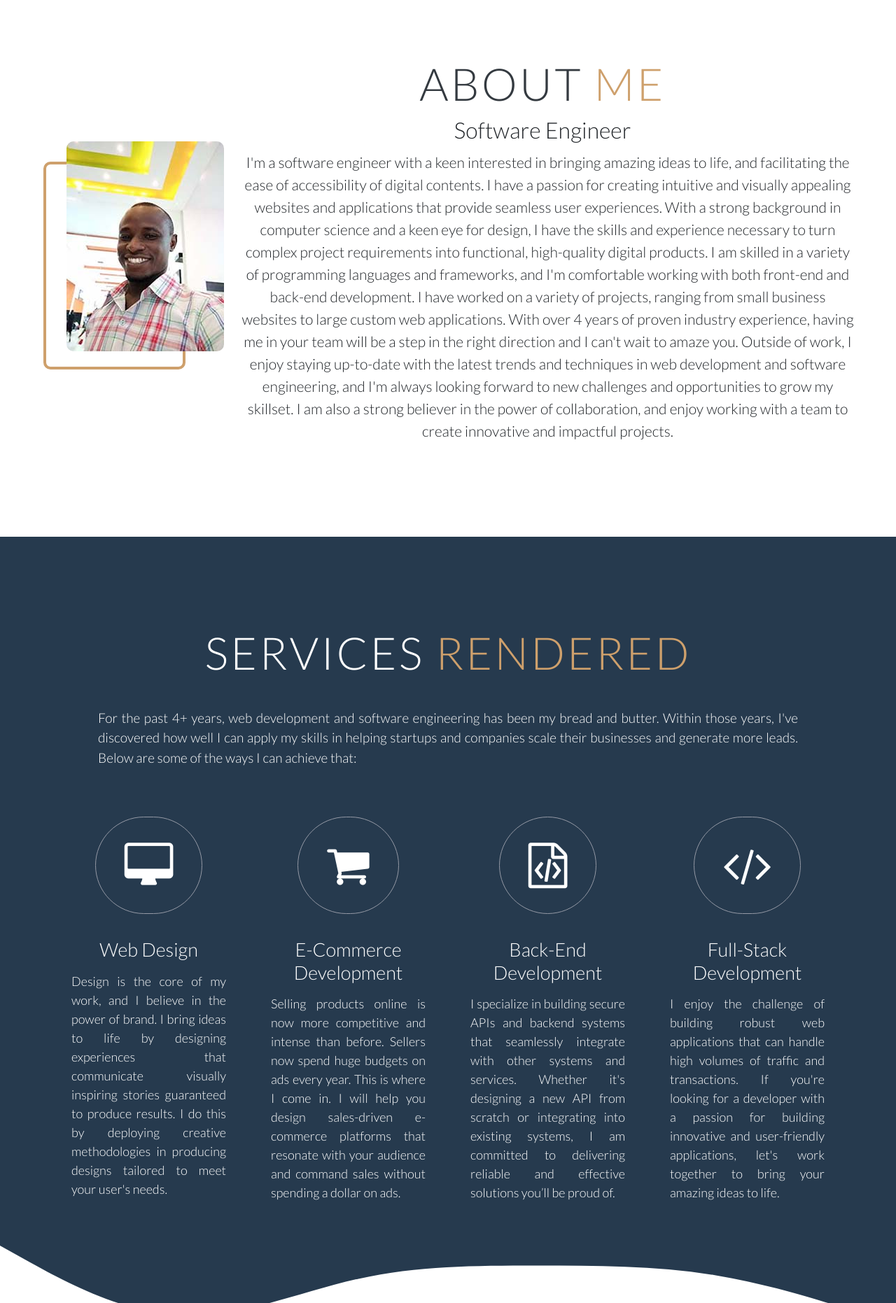
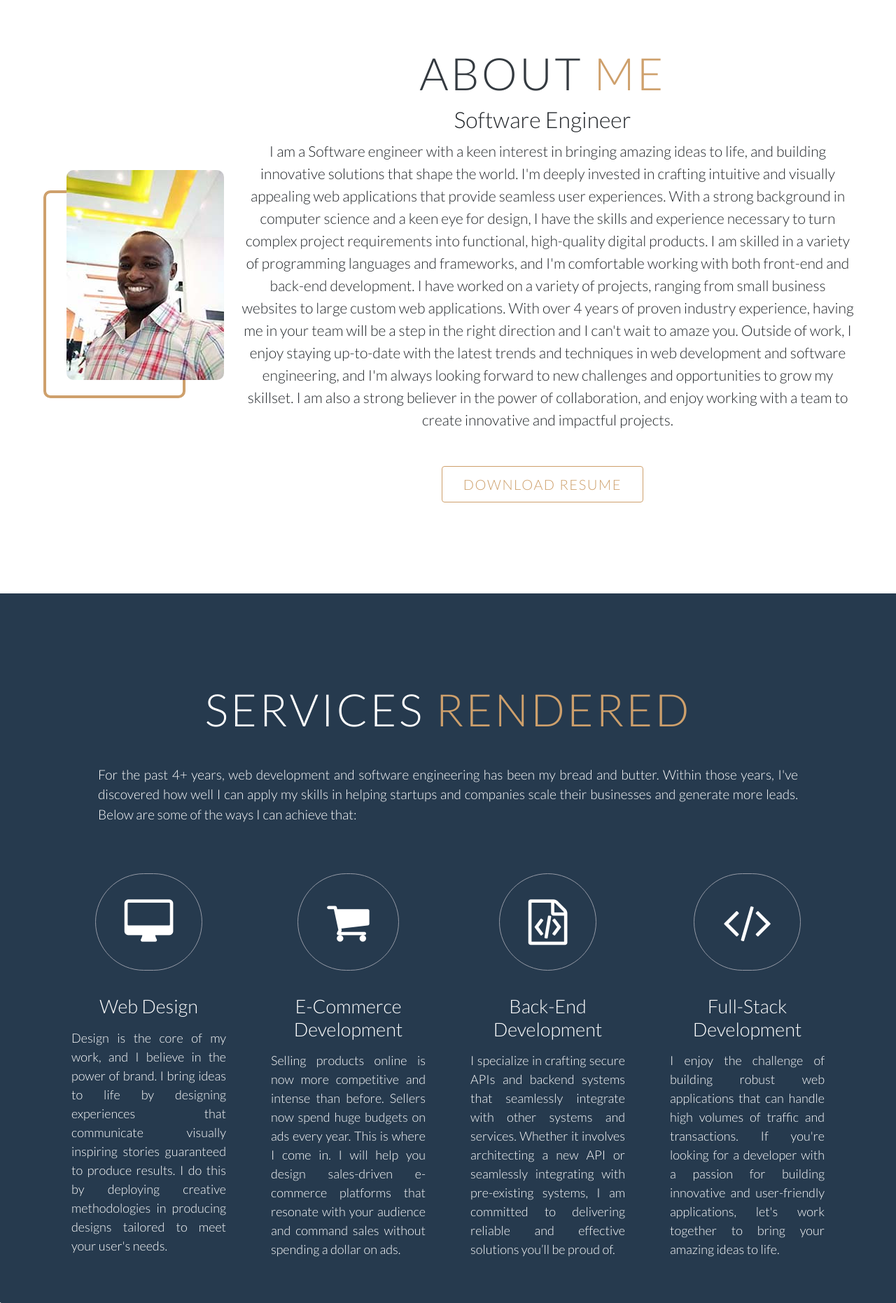
Before and after one commit to NsikanPatrick/my-portfolio-website, a Django app: page / in a window 1280 px wide. Shown: the part 933-2795 px from the top of the page at 70% size. Run offline with Django 4.2, Linux system fonts and the light colour scheme; some libraries are stand-ins or nearby versions.

Commit message:
Added Resume button

```diff
--- a/my_portfolio/views.py
+++ b/my_portfolio/views.py
@@ -11,5 +11,5 @@ def index(request):
 
 def resume(request):
     # filepath = os.path.join('static', 'Resume.pdf')
-    filepath = os.path.join('static', 'NSIKAN ADAOWO - SOFTWARE ENGINEER RESUME.pdf')
+    filepath = os.path.join('static', 'NSIKAN ADAOWO - PYTHON DEVELOPER.pdf')
     return FileResponse(open(filepath, 'rb'), content_type='application/pdf')
--- a/static/css/main.css
+++ b/static/css/main.css
@@ -205,19 +205,23 @@ a{
     }
 
 .hero-section .hero-content{
-    margin-top:17%
+    margin-top:15%;
     }
 
-@media (max-width: 991px){
+@media (max-width: 1279px){
     .hero-section .hero-content{
-        margin-top:37%;text-align:center
+        /* margin-top:37%; @media (max-width: 991px)*/
+        margin-top: 18%;
+        text-align:center
         }
 
     }
 
 @media (max-width: 767px){
     .hero-section .hero-content{
-        margin-top:50%;text-align:center
+        /* margin-top:50%; */
+        margin-top: 30%;
+        text-align:center
         }
     }
 
--- a/templates/index.html
+++ b/templates/index.html
@@ -22,8 +22,8 @@
                             <h3>Hi there,</h3>
                             <h1>My name is <br>
                                 Nsikan Patrick Adaowo</h1>
-                            <p> I'm a Software engineer with a keen interest in bringing amazing ideas to life, and facilitating the ease of accessibility of digital contents.
-                                I have a passion for creating intuitive and visually appealing applications that provide seamless user experiences.</p>
+                            <p> I am a Software engineer with a keen interest in bringing amazing ideas to life, and building innovative solutions that shape the world.
+                                I'm deeply invested in crafting intuitive and visually appealing web applications that provide seamless user experiences.</p>
                             <a href="#portfolio" class="btn cta" type="button">Portfolio</a>
                         </div>
 
@@ -46,8 +46,8 @@
             <div class="col-right">
                 <h1 class="section-title">About <span>Me</span></h1>
                 <h2>Software Engineer</h2>
-                <p>I'm a software engineer with a keen interested in bringing amazing ideas to life, and facilitating the ease of accessibility of digital contents.
-                    I have a passion for creating intuitive and visually appealing websites and applications that provide seamless user experiences.
+                <p>I am a Software engineer with a keen interest in bringing amazing ideas to life, and building innovative solutions that shape the world.
+                    I'm deeply invested in crafting intuitive and visually appealing web applications that provide seamless user experiences.
                     With a strong background in computer science and a keen eye for design, I have the skills and experience necessary to turn complex project requirements into functional, high-quality digital products.
                     I am skilled in a variety of programming languages and frameworks, and I'm comfortable working with both front-end and back-end development.
                     I have worked on a variety of projects, ranging from small business websites to large custom web applications.
@@ -58,7 +58,7 @@
                     cache issues again on the download, you can just change any of the
                     numbers here and it will allow you download the exact file -->
                     <!-- Activate the resume link on line 61 when the resume is ready -->
-                     <!-- <a href="{% url 'resume' %}?v=1234567890" class="btn cta">Download resume</a> -->
+                     <a href="{% url 'resume' %}?v=1234567892" class="btn cta">Download resume</a>
             </div>
         </div>
     </section>
@@ -100,7 +100,7 @@
                         <div class="feature">
                             <i class="fa fa-file-code-o fa-2x"></i>
                             <h4>Back-end Development</h4>
-                            <p class="text-justify">I specialize in building secure APIs and backend systems that seamlessly integrate with other systems and services. Whether it's designing a new API from scratch or integrating into existing systems,
+                            <p class="text-justify">I specialize in crafting secure APIs and backend systems that seamlessly integrate with other systems and services. Whether it involves architecting a new API or seamlessly integrating with pre-existing systems,
                                 I am committed to delivering reliable and effective solutions you’ll be proud of.
                             </p>
                         </div>
@@ -244,7 +244,7 @@
     <section id="site-features-area">
 
         <div class="site-features-area">
-            <h1 class="section-title site-feature-item-title">I build projects <span>That are</span></h1>
+            <h1 class="section-title site-feature-item-title">I build projects <span>That are:</span></h1>
             <div class="container">
                 <div class="row feature-items">
                     <!-- <div class="services-intro text-justify">
@@ -262,7 +262,7 @@
                                     mobile-friendly and properly optimized for search engines. I prioritize
                                     aesthetics and performance in the design process and I'm
                                     always committed to exceeding your expectations. I ensure that
-                                    every product delivered is pixel-perfect for every screen, hence
+                                    every product delivered is pixel-perfect, hence
                                     giving your users the best experience possible. My commitment
                                     is to ensure that your project makes an impact and connects
                                     with the people that matter to you.
@@ -278,8 +278,7 @@
                                 you can be sure of giving your clients that professional touch
                                 that will keep them glued to your brand. I make use of the
                                 fastest and cleanest code available for lightning fast loading
-                                speeds, and advanced web technologies to optimize every part of
-                                the product for efficiency, without compromising its style
+                                speeds, and advanced web technologies to optimize for efficiency, without compromising its style
                                 or function.
                             </p>
                         </div>
```
Also changed, not shown: my_portfolio_website/settings.py (+6 -2 lines), 3 other files.
